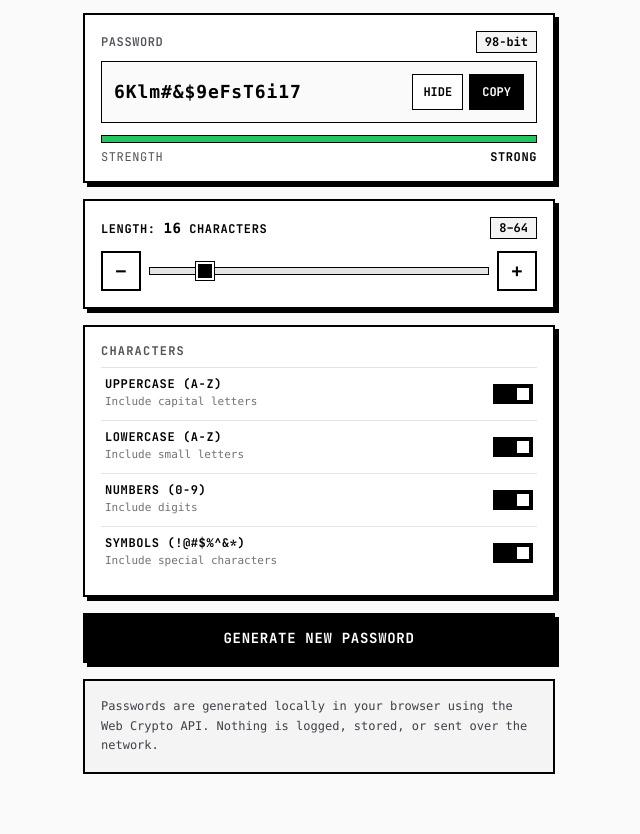
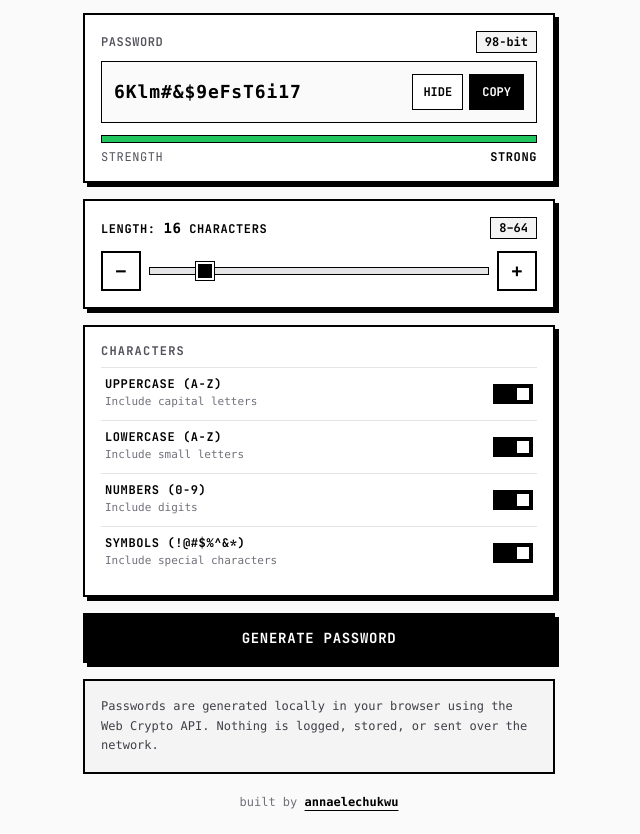
Before and after one commit to ndukaanthonya/password-gen, a plain HTML site: page index.html in a window 1280 px wide. Shown: the part 67-901 px from the top of the page, without its empty margins (321-961 px from the left). Before the commit the page ends 865 px from the top, so only its background shows below. Drawn offline with nearby package versions, Linux system fonts and the light colour scheme.

Commit message:
added my name

```diff
--- a/index.html
+++ b/index.html
@@ -160,15 +160,20 @@
 
       <!-- Generate Button -->
       <button class="w-full min-h-[50px] bg-black dark:bg-white hover:bg-zinc-900 dark:hover:bg-zinc-100 text-white dark:text-black border-2 border-black dark:border-white px-space-md py-space-sm flex items-center justify-center font-mono-sm text-sm uppercase tracking-wider font-bold whitespace-nowrap shadow-[4px_4px_0px_0px_rgba(0,0,0,1)] dark:shadow-[4px_4px_0px_0px_rgba(255,255,255,1)] active:translate-x-0.5 active:translate-y-0.5 active:shadow-[2px_2px_0px_0px_rgba(0,0,0,1)] transition-all" id="generate-btn" type="button">
-        Generate New Password
+        Generate Password
       </button>
 
+      <!-- Privacy Note -->
 <!-- Privacy Note -->
 <footer class="bg-zinc-100 dark:bg-zinc-900 border-2 border-black dark:border-white p-space-md">
   <p class="font-mono text-xs text-zinc-700 dark:text-zinc-300 leading-relaxed">
     Passwords are generated locally in your browser using the Web Crypto API. Nothing is logged, stored, or sent over the network.
   </p>
 </footer>
+
+<p class="font-mono text-xs text-zinc-500 dark:text-zinc-400 text-center pt-1">
+  built by <a href="https://your-link-here.com" target="_blank" rel="noopener noreferrer" class="text-black dark:text-white font-semibold underline underline-offset-4 hover:opacity-70 transition-opacity">annaelechukwu</a>
+</p>
 </div>
   </main>
 
```
Lines whose indentation alone changed are shown as unchanged.
